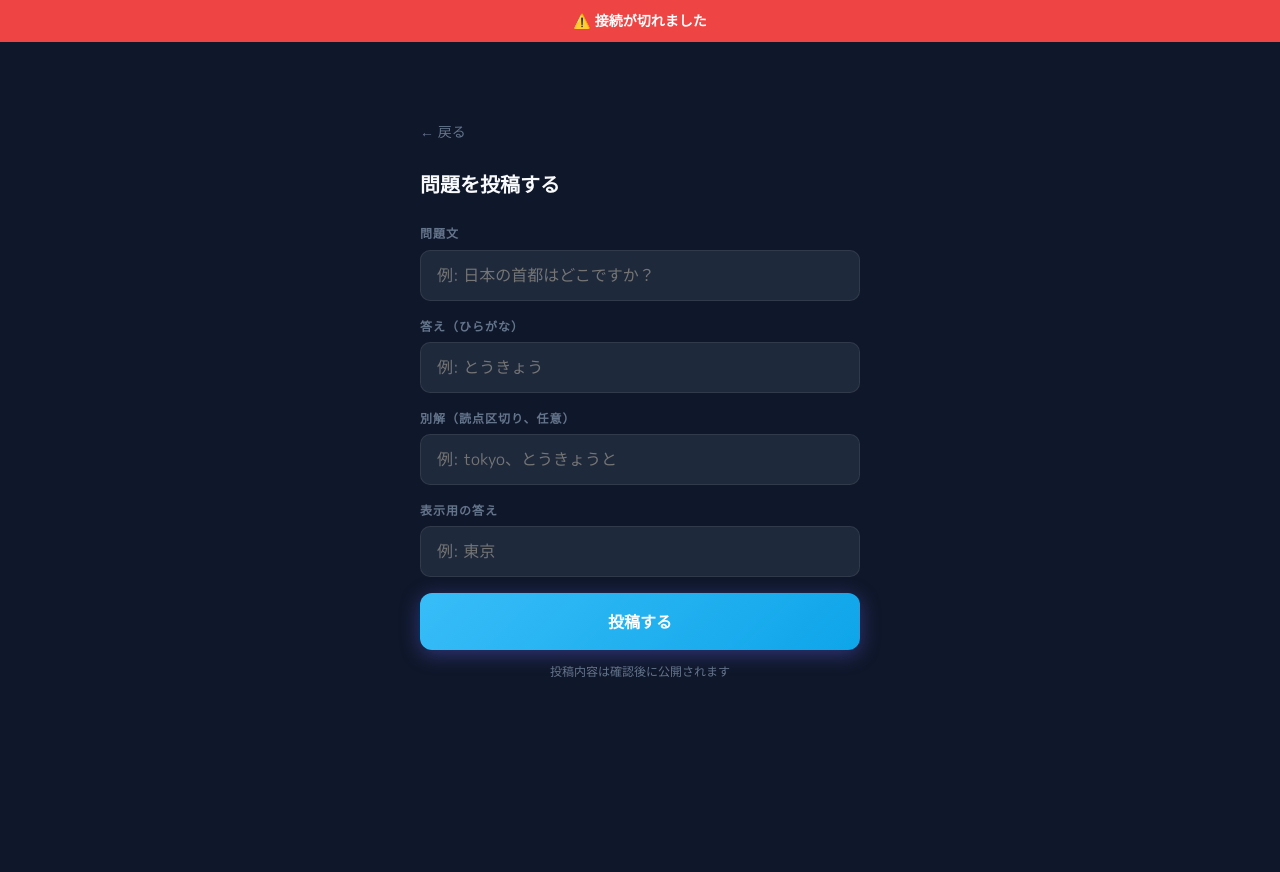
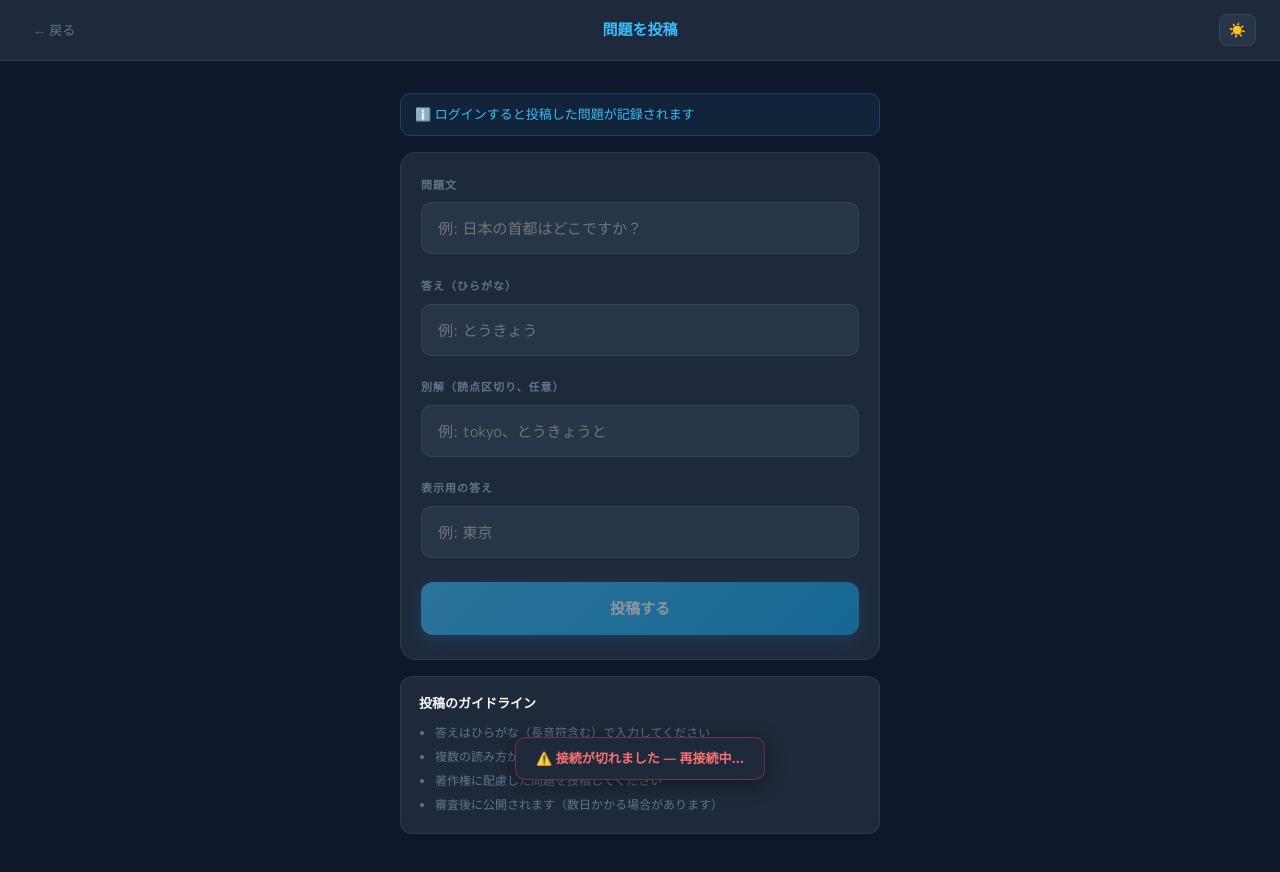
Before and after one commit to astro-root/QuizSpark, a React (Vite) app: page /submit in a window 1280 px wide. Shown: the top 872 px of the page. Before the commit the page ends 800 px from the top, so only its background shows below. Built offline with nearby package versions, Linux system fonts and the light colour scheme; no server answers.

Commit message:
fix: unified header, auto-expand textarea, connection banner delay

```diff
--- a/src/App.tsx
+++ b/src/App.tsx
@@ -2,7 +2,7 @@ import { BrowserRouter, Routes, Route, Navigate } from 'react-router-dom'
 import { SocketProvider } from './context/SocketContext'
 import { AuthProvider } from './context/AuthContext'
 import { ThemeProvider } from './context/ThemeContext'
-import { ConnectionBanner } from './components/ConnectionBanner'
+import ConnectionBanner from './components/ConnectionBanner'
 import HomePage from './pages/HomePage'
 import LobbyPage from './pages/LobbyPage'
 import GamePage from './pages/GamePage'
--- /dev/null
+++ b/src/components/AppHeader.tsx
@@ -0,0 +1,36 @@
+import { useNavigate } from 'react-router-dom'
+import { useTheme } from '../context/ThemeContext'
+import { useAuth } from '../context/AuthContext'
+
+interface Props {
+  title: string
+  backTo?: string
+}
+
+export default function AppHeader({ title, backTo = '/' }: Props) {
+  const navigate = useNavigate()
+  const { theme, toggle } = useTheme()
+  const { user } = useAuth()
+
+  return (
+    <header style={{ display:'flex', justifyContent:'space-between', alignItems:'center', padding:'14px 24px', borderBottom:'1px solid var(--border)', background:'var(--surface)' }}>
+      <button onClick={() => navigate(backTo)} style={{ background:'none', color:'var(--muted)', fontSize:13, padding:0, minWidth:60 }}>
+        ← 戻る
+      </button>
+      <span style={{ fontFamily:'Orbitron,sans-serif', fontWeight:900, fontSize:15, color:'var(--accent)' }}>
+        {title}
+      </span>
+      <div style={{ display:'flex', alignItems:'center', gap:8, minWidth:60, justifyContent:'flex-end' }}>
+        <button onClick={toggle} style={{ background:'var(--surface2)', border:'1px solid var(--border)', borderRadius:8, padding:'5px 9px', fontSize:14 }}>
+          {theme === 'dark' ? '☀️' : '🌙'}
+        </button>
+        {user && (
+          <button onClick={() => navigate('/profile')}
+            style={{ width:32, height:32, borderRadius:'50%', background:'linear-gradient(135deg,var(--accent),var(--accent2))', border:'none', color:'#fff', fontWeight:900, fontSize:13, display:'flex', alignItems:'center', justifyContent:'center' }}>
+            {user.name[0]}
+          </button>
+        )}
+      </div>
+    </header>
+  )
+}
--- a/src/components/ConnectionBanner.tsx
+++ b/src/components/ConnectionBanner.tsx
@@ -1,16 +1,26 @@
+import { useEffect, useState } from 'react'
 import { useSocketContext } from '../context/SocketContext'
 
-export function ConnectionBanner() {
-  const { connected, reconnecting } = useSocketContext()
-  if (connected) return null
+export default function ConnectionBanner() {
+  const { connected } = useSocketContext()
+  const [show, setShow] = useState(false)
+
+  useEffect(() => {
+    if (connected) { setShow(false); return }
+    // 3秒後にのみ表示（一時的な切断は無視）
+    const t = setTimeout(() => setShow(true), 3000)
+    return () => clearTimeout(t)
+  }, [connected])
+
+  if (!show) return null
+
   return (
-    <div style={{
-      position: 'fixed', top: 0, left: 0, right: 0, zIndex: 9999,
-      background: reconnecting ? '#f59e0b' : '#ef4444',
-      color: '#fff', textAlign: 'center', padding: '10px',
-      fontSize: 14, fontWeight: 700,
-    }}>
-      {reconnecting ? '⏳ 再接続中...' : '⚠️ 接続が切れました'}
+    <div style={{ position:'fixed', bottom:20, left:'50%', transform:'translateX(-50%)',
+      background:'#1e293b', border:'1px solid rgba(239,68,68,0.4)',
+      color:'#f87171', borderRadius:10, padding:'10px 20px',
+      fontSize:13, fontWeight:700, zIndex:9999,
+      boxShadow:'0 4px 20px rgba(0,0,0,0.4)', whiteSpace:'nowrap' }}>
+      ⚠️ 接続が切れました — 再接続中...
     </div>
   )
 }
--- a/src/pages/ContactPage.tsx
+++ b/src/pages/ContactPage.tsx
@@ -1,5 +1,6 @@
 import { useState } from 'react'
 import { useNavigate } from 'react-router-dom'
+import AppHeader from '../components/AppHeader'
 import { useAuth } from '../context/AuthContext'
 import { useTheme } from '../context/ThemeContext'
 
@@ -31,13 +32,7 @@ export default function ContactPage() {
 
   return (
     <div style={{ minHeight:'100vh', background:'var(--bg)', display:'flex', flexDirection:'column' }}>
-      <header style={{ display:'flex', justifyContent:'space-between', alignItems:'center', padding:'14px 24px', borderBottom:'1px solid var(--border)', background:'var(--surface)' }}>
-        <button onClick={() => navigate('/')} style={{ background:'none', color:'var(--muted)', fontSize:13, padding:0 }}>← ホーム</button>
-        <span style={{ fontFamily:'Orbitron,sans-serif', fontWeight:900, fontSize:15, color:'var(--accent)' }}>お問い合わせ</span>
-        <button onClick={toggle} style={{ background:'var(--surface2)', border:'1px solid var(--border)', borderRadius:8, padding:'5px 9px', fontSize:14 }}>
-          {theme === 'dark' ? '☀️' : '🌙'}
-        </button>
-      </header>
+      <AppHeader title="お問い合わせ" />
 
       <main style={{ flex:1, display:'flex', alignItems:'center', justifyContent:'center', padding:'32px 20px' }}>
         <div style={{ width:'100%', maxWidth:480 }}>
--- a/src/pages/ProfilePage.tsx
+++ b/src/pages/ProfilePage.tsx
@@ -1,5 +1,6 @@
 import { useState, useEffect, useRef } from 'react'
 import { useNavigate } from 'react-router-dom'
+import AppHeader from '../components/AppHeader'
 import { useAuth } from '../context/AuthContext'
 import { useTheme } from '../context/ThemeContext'
 
@@ -134,13 +135,7 @@ export default function ProfilePage() {
 
   return (
     <div style={{ minHeight:'100vh', background:'var(--bg)', display:'flex', flexDirection:'column' }}>
-      <header style={{ display:'flex', justifyContent:'space-between', alignItems:'center', padding:'14px 24px', borderBottom:'1px solid var(--border)', background:'var(--surface)' }}>
-        <button onClick={() => navigate('/')} style={{ background:'none', color:'var(--muted)', fontSize:13, padding:0 }}>← ホーム</button>
-        <span style={{ fontFamily:'Orbitron,sans-serif', fontWeight:900, fontSize:15, color:'var(--accent)' }}>マイページ</span>
-        <button onClick={toggleTheme} style={{ background:'var(--surface2)', border:'1px solid var(--border)', borderRadius:8, padding:'5px 9px', fontSize:14 }}>
-          {theme === 'dark' ? '☀️' : '🌙'}
-        </button>
-      </header>
+      <AppHeader title="マイページ" />
 
       <div style={{ flex:1, maxWidth:760, width:'100%', margin:'0 auto', padding:'20px 16px 60px' }}>
 
--- a/src/pages/SubmitPage.tsx
+++ b/src/pages/SubmitPage.tsx
@@ -1,8 +1,21 @@
-import { useState } from 'react'
-import { useNavigate } from 'react-router-dom'
+import { useState, useRef, useEffect } from 'react'
+import AppHeader from '../components/AppHeader'
+import { useAuth } from '../context/AuthContext'
+
+function AutoTextarea({ value, onChange, placeholder, ...rest }: React.TextareaHTMLAttributes<HTMLTextAreaElement>) {
+  const ref = useRef<HTMLTextAreaElement>(null)
+  useEffect(() => {
+    if (ref.current) { ref.current.style.height = 'auto'; ref.current.style.height = ref.current.scrollHeight + 'px' }
+  }, [value])
+  return (
+    <textarea ref={ref} value={value} onChange={onChange} placeholder={placeholder} rows={1}
+      style={{ width:'100%', padding:'13px 16px', background:'var(--surface2)', border:'1.5px solid var(--border)', borderRadius:10, fontSize:15, color:'var(--text)', resize:'none', fontFamily:'inherit', lineHeight:1.7, overflow:'hidden', ...rest.style }}
+      {...rest} />
+  )
+}
 
 export default function SubmitPage() {
-  const navigate = useNavigate()
+  const { user } = useAuth()
   const [text, setText] = useState('')
   const [answer, setAnswer] = useState('')
   const [altAnswers, setAltAnswers] = useState('')
@@ -22,35 +35,54 @@ export default function SubmitPage() {
   }
 
   return (
-    <div style={{ minHeight:'100vh', display:'flex', alignItems:'center', justifyContent:'center', padding:'24px 20px' }}>
-      <div style={{ width:'100%', maxWidth:440 }}>
-        <div style={{ marginBottom:24 }}>
-          <button onClick={() => navigate('/')} style={{ background:'none', color:'var(--muted)', fontSize:14, padding:0 }}>← 戻る</button>
+    <div style={{ minHeight:'100vh', background:'var(--bg)', display:'flex', flexDirection:'column' }}>
+      <AppHeader title="問題を投稿" />
+      <main style={{ flex:1, display:'flex', alignItems:'flex-start', justifyContent:'center', padding:'32px 20px 60px' }}>
+        <div style={{ width:'100%', maxWidth:480, display:'flex', flexDirection:'column', gap:16 }}>
+
+          {!user && (
+            <div style={{ padding:'10px 14px', background:'rgba(56,189,248,0.08)', border:'1px solid rgba(56,189,248,0.2)', borderRadius:10 }}>
+              <p style={{ fontSize:13, color:'var(--accent)' }}>ℹ️ ログインすると投稿した問題が記録されます</p>
             </div>
-        <h2 style={{ fontWeight:900, fontSize:20, marginBottom:24 }}>問題を投稿する</h2>
+          )}
 
+          <div style={{ background:'var(--surface)', borderRadius:16, padding:'24px 20px', border:'1px solid var(--border)', display:'flex', flexDirection:'column', gap:16 }}>
             {[
               { label:'問題文', value:text, set:setText, placeholder:'例: 日本の首都はどこですか？' },
               { label:'答え（ひらがな）', value:answer, set:setAnswer, placeholder:'例: とうきょう' },
               { label:'別解（読点区切り、任意）', value:altAnswers, set:setAltAnswers, placeholder:'例: tokyo、とうきょうと' },
               { label:'表示用の答え', value:displayAnswer, set:setDisplayAnswer, placeholder:'例: 東京' },
             ].map(f => (
-          <div key={f.label} style={{ marginBottom:16 }}>
-            <p style={{ fontSize:12, fontWeight:700, color:'var(--muted)', letterSpacing:1, textTransform:'uppercase', marginBottom:6 }}>{f.label}</p>
-            <input value={f.value} onChange={e => f.set(e.target.value)} placeholder={f.placeholder}
-              style={{ width:'100%', padding:'13px 16px', background:'var(--surface)', border:'1.5px solid var(--border)', borderRadius:10, fontSize:16, color:'var(--text)' }} />
+              <div key={f.label}>
+                <p style={{ fontSize:11, fontWeight:700, color:'var(--muted)', letterSpacing:1, textTransform:'uppercase', marginBottom:8 }}>{f.label}</p>
+                <AutoTextarea value={f.value} onChange={e => f.set((e.target as HTMLTextAreaElement).value)} placeholder={f.placeholder} />
               </div>
             ))}
 
-        {status === 'ok' && <p style={{ color:'var(--correct)', marginBottom:12, fontSize:14 }}>✅ 投稿しました！承認後に出題されます。</p>}
-        {status === 'err' && <p style={{ color:'var(--wrong)', marginBottom:12, fontSize:14 }}>❌ 送信に失敗しました。</p>}
+            {status === 'ok' && <p style={{ color:'var(--correct)', fontSize:13, padding:'8px 12px', background:'rgba(34,197,94,0.1)', borderRadius:8 }}>✓ 投稿しました！審査後に公開されます</p>}
+            {status === 'err' && <p style={{ color:'var(--wrong)', fontSize:13, padding:'8px 12px', background:'rgba(239,68,68,0.1)', borderRadius:8 }}>送信に失敗しました</p>}
 
             <button onClick={handleSubmit}
-          style={{ width:'100%', padding:'16px', borderRadius:12, fontSize:16, fontWeight:900, background:'linear-gradient(135deg,var(--accent),var(--accent2))', color:'#fff', boxShadow:'0 4px 20px rgba(99,102,241,0.4)' }}>
+              disabled={!text.trim() || !answer.trim() || !displayAnswer.trim()}
+              style={{ padding:'15px', borderRadius:12, fontSize:15, fontWeight:900,
+                background:'linear-gradient(135deg,var(--accent),var(--accent2))', color:'#fff',
+                opacity: (!text.trim() || !answer.trim() || !displayAnswer.trim()) ? 0.5 : 1,
+                boxShadow:'0 4px 16px rgba(56,189,248,0.3)' }}>
               投稿する
             </button>
-        <p style={{ color:'var(--muted)', fontSize:12, marginTop:12, textAlign:'center' }}>投稿内容は確認後に公開されます</p>
           </div>
+
+          <div style={{ background:'var(--surface)', borderRadius:12, padding:'16px 18px', border:'1px solid var(--border)' }}>
+            <p style={{ fontWeight:700, fontSize:13, marginBottom:8 }}>投稿のガイドライン</p>
+            <ul style={{ color:'var(--muted)', fontSize:12, lineHeight:2, paddingLeft:16 }}>
+              <li>答えはひらがな（長音符含む）で入力してください</li>
+              <li>複数の読み方がある場合は別解に追加してください</li>
+              <li>著作権に配慮した問題を投稿してください</li>
+              <li>審査後に公開されます（数日かかる場合があります）</li>
+            </ul>
+          </div>
+        </div>
+      </main>
     </div>
   )
 }
```
Lines whose indentation alone changed are shown as unchanged.
